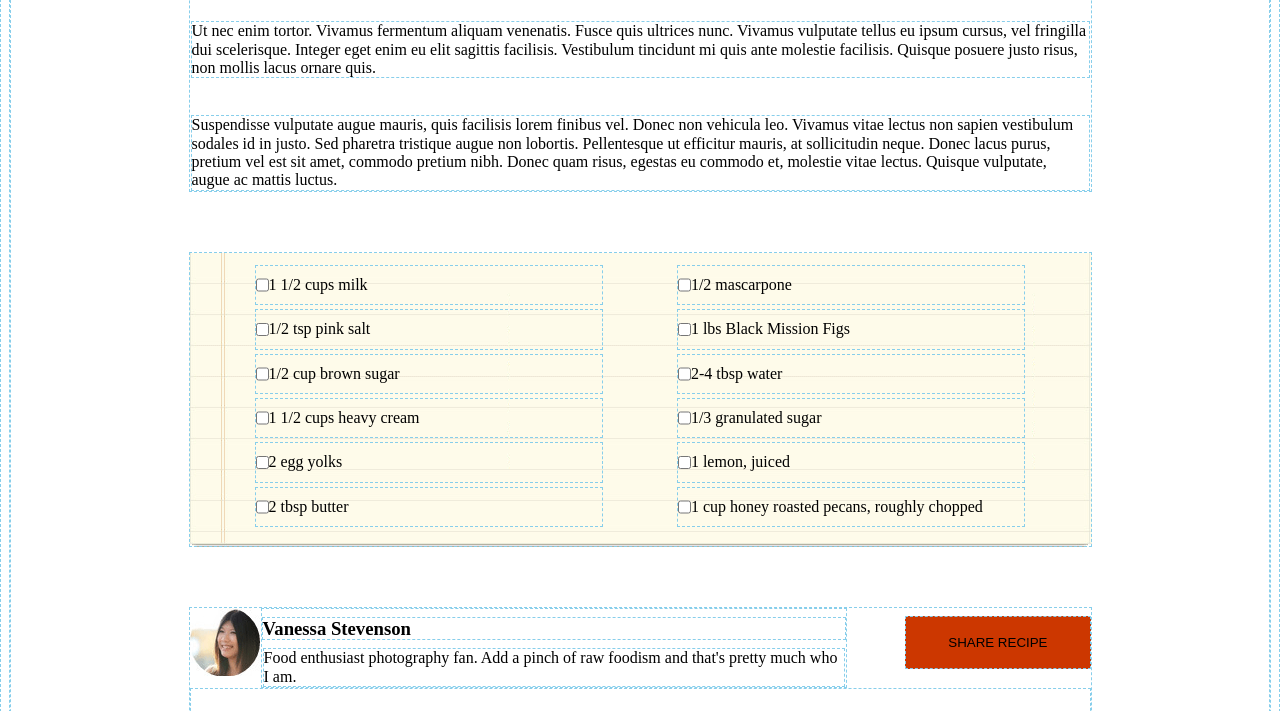
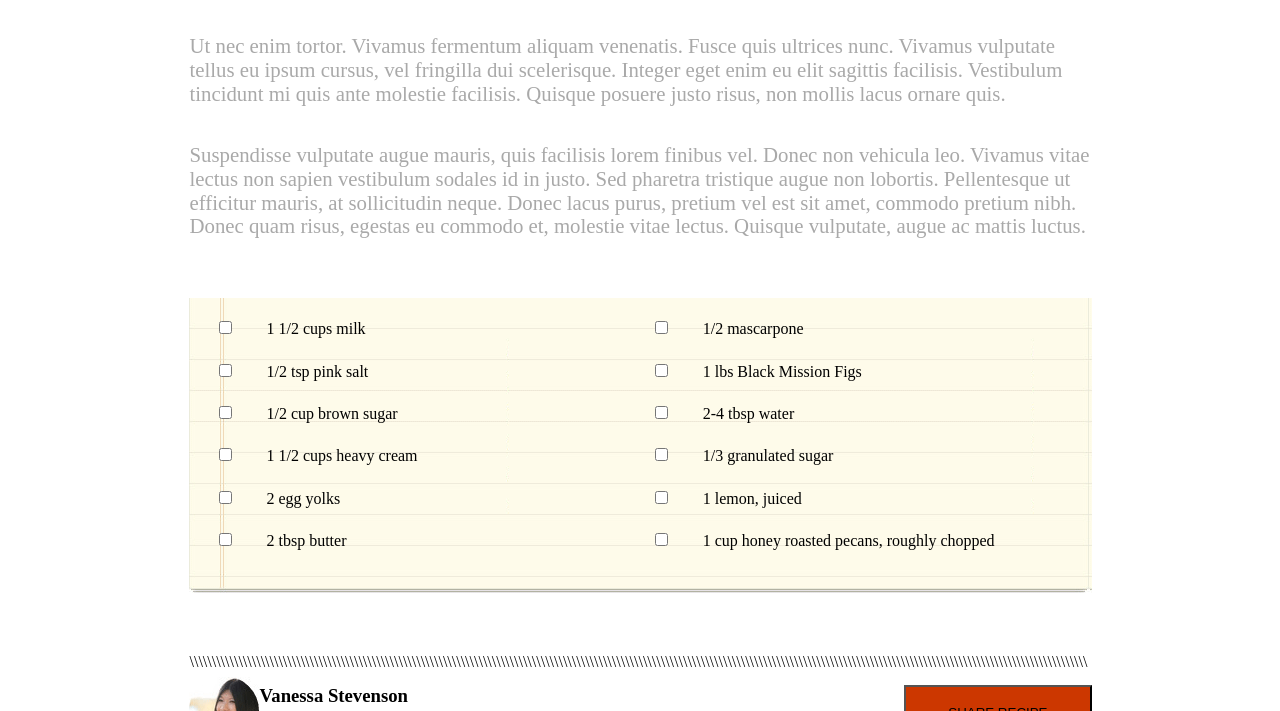
Before and after one commit to ayuspark/chocolate_pizza, a plain HTML site: page index.html in a window 1280 px wide. Shown: the part 961-1672 px from the top of the page. Drawn offline with Linux system fonts and the light colour scheme; a web font is replaced by a local one.

Commit message:
font styling

```diff
--- a/index.html
+++ b/index.html
@@ -4,7 +4,7 @@
     <meta charset="utf-8">
     <title>Chocolate Pizza|Lola</title>
     <link rel="stylesheet" href="normalize_css.css" type="text/css"></link>
-    <!-- <link href="https://fonts.googleapis.com/css?family=Kurale|Neuton:200|Raleway" rel="stylesheet"> -->
+    <link href="https://fonts.googleapis.com/css?family=Bellefair|Fjalla+One|Give+You+Glory|Pacifico" rel="stylesheet">
     <link rel="stylesheet" href="style.css" type="text/css"></link>
   </head>
   <body>
@@ -29,6 +29,9 @@
           <img src="img/pint-icon.png" alt="pinterest icon">
         </div>
       </nav>
+      <div class="dividing">
+        <p>\\\\\\\\\\\\\\\\\\\\\\\\\\\\\\\\\\\\\\\\\\\\\\\\\\\\\\\\\\\\\\\\\\\\\\\\\\\\\\\\\\\\\\\\\\\\\\\\\\\\\\\\\\\\\\\\\\\\\\\\\\\\\\\\\\\\\\\\\\\\\\\\\\\\\\\\\\\\\\\\\\\\\\\\\\\\\\\\\\\\\\\\\\\\\\\\\\\\\\\\\\</p>
+      </div>
     </header>
 
     <main>
@@ -48,20 +51,36 @@
       </article>
       <section class="recipe">
         <!-- <ul> -->
-          <label class="strikethrough" for="milk"><input type="checkbox" name="milk">1 1/2 cups milk</label>
-          <label class="strikethrough"><input type="checkbox">1/2 mascarpone</label>
-          <label class="strikethrough"><input type="checkbox">1/2 tsp pink salt</label>
-          <label class="strikethrough"><input type="checkbox">1 lbs Black Mission Figs</label>
-          <label class="strikethrough"><input type="checkbox">1/2 cup brown sugar</label>
-          <label class="strikethrough"><input type="checkbox">2-4 tbsp water</label>
-          <label class="strikethrough"><input type="checkbox">1 1/2 cups heavy cream</label>
-          <label class="strikethrough"><input type="checkbox">1/3 granulated sugar</label>
-          <label class="strikethrough"><input type="checkbox">2 egg yolks</label>
-          <label class="strikethrough"><input type="checkbox">1 lemon, juiced</label>
-          <label class="strikethrough"><input type="checkbox">2 tbsp butter</label>
-          <label class="strikethrough"><input type="checkbox">1 cup honey roasted pecans, roughly chopped</label>
+          <input type="checkbox" name="milk"><span class="strikethrough">1 1/2 cups milk</span>
+
+          <input type="checkbox"><span class="strikethrough">1/2 mascarpone</span>
+
+          <input type="checkbox"><span class="strikethrough">1/2 tsp pink salt</span>
+
+          <input type="checkbox"><span class="strikethrough">1 lbs Black Mission Figs</span>
+
+          <input type="checkbox"><span class="strikethrough">1/2 cup brown sugar</span>
+
+          <input type="checkbox"><span class="strikethrough">2-4 tbsp water</span>
+
+          <input type="checkbox"><span class="strikethrough">1 1/2 cups heavy cream</span>
+
+          <input type="checkbox"><span class="strikethrough">1/3 granulated sugar</span>
+
+          <input type="checkbox"><span class="strikethrough">2 egg yolks</span>
+
+          <input type="checkbox"><span class="strikethrough">1 lemon, juiced</span>
+
+          <input type="checkbox"><span class="strikethrough">2 tbsp butter</span>
+
+          <input type="checkbox"><span class="strikethrough">1 cup honey roasted pecans, roughly chopped</span>
         <!-- </ul> -->
       </section>
+
+      <div class="dividing">
+        <p>\\\\\\\\\\\\\\\\\\\\\\\\\\\\\\\\\\\\\\\\\\\\\\\\\\\\\\\\\\\\\\\\\\\\\\\\\\\\\\\\\\\\\\\\\\\\\\\\\\\\\\\\\\\\\\\\\\\\\\\\\\\\\\\\\\\\\\\\\\\\\\\\\\\\\\\\\\\\\\\\\\\\\\\\\\\\\\\\\\\\\\\\\\\\\\\\\\\\\\\\\\</p>
+      </div>
+
       <footer>
         <img id="van_pic" src="img/van-pic.png">
         <div id="blogger_info">
--- a/style.css
+++ b/style.css
@@ -1,14 +1,19 @@
 * {
-  border: 1px dashed skyblue;
+  /*border: 1px dashed skyblue;*/
   box-sizing: border-box;
 }
 
+/*font-family: 'Pacifico', cursive;
+font-family: 'Fjalla One', sans-serif;
+font-family: 'Give You Glory', cursive;
+font-family: 'Open Sans Condensed', sans-serif;*/
+
 /*_____HEADER STYLE________________________________________*/
 .inner {
-  height: 115px;
+  height: 80px;
   /*border-bottom: 10px dotted grey;*/
   width: 903px;
-  margin: 20px auto;
+  margin: 20px auto 0 auto;
 }
 
 /*#logo {
@@ -16,7 +21,7 @@
 }*/
 
 #logo_tagline {
-  border: 1px solid red;
+  /*border: 1px solid red;*/
   display: inline-block;
   height: 55px;
   vertical-align: top;
@@ -26,11 +31,27 @@
   margin: 0 1px;
 }
 
+#logo_tagline h3 {
+  font-family: "pacifico", cursive;
+  font-size: 35px;
+}
+
+#logo_tagline p {
+  font-size: 0.7em;
+  font-family: 'Fjalla One', sans-serif;
+  color: grey;
+}
+
 #social_icon, #rss_print {
   float: right;
   margin: 15px 3px;
   vertical-align: top;
-  height:
+}
+
+.dividing {
+  width: 903px;
+  clear: both;
+  margin: 0 auto;
 }
 
 /*_____TITLE STYLE______________________________________*/
@@ -41,15 +62,25 @@
 
 .title h1 {
   margin-bottom: 3px;
+  font-size: 3em;
+  font-family: 'Open Sans Condensed', sans-serif;
 }
 
 .title span {
   color: grey;
   margin-top: 0px;
+  font-family: 'Open Sans Condensed', sans-serif;
+  font-size: 0.7em;
+  font-weight: 200;
 }
 
 #print  {
   float: right;
+  /*color: grey;
+  margin-top: 0px;
+  font-family: 'Open Sans Condensed', sans-serif;
+  font-size: 1em;
+  font-weight: 200;*/
 }
 
 /*_____HERO IMG STYLE______________________________________*/
@@ -67,6 +98,12 @@ article {
   margin: 10px auto;
 }
 
+article p {
+  font-family: 'Bellefair', serif;
+  font-size: 1.3em;
+  color: darkgrey;
+}
+
 /*_____RECIPE SECTION STYLE_________________________________*/
 section {
   padding-top: 10px;
@@ -77,16 +114,15 @@ section {
   background-image: url("img/list-bg.png");
 }
 
-label {
+.recipe span {
   width: 40%;
-  margin: 2px 35px;
+  margin: 2px 35pX;
   padding-top: 10px;
   padding-bottom: 10px;
-  display: inline-flex;
-
+  display: inline-block;
 }
 
-input[type="checkbox"]:checked + label.strikethrough {
+input[type="checkbox"]:checked + span.strikethrough {
   text-decoration: line-through;
 }
 
@@ -126,7 +162,7 @@ footer {
 #rights img {
   width: 32px;
   display: block;
-  margin: 33px auto;
+  margin: 33px auto 20px auto;
 }
 
 #rights h5 {
```
